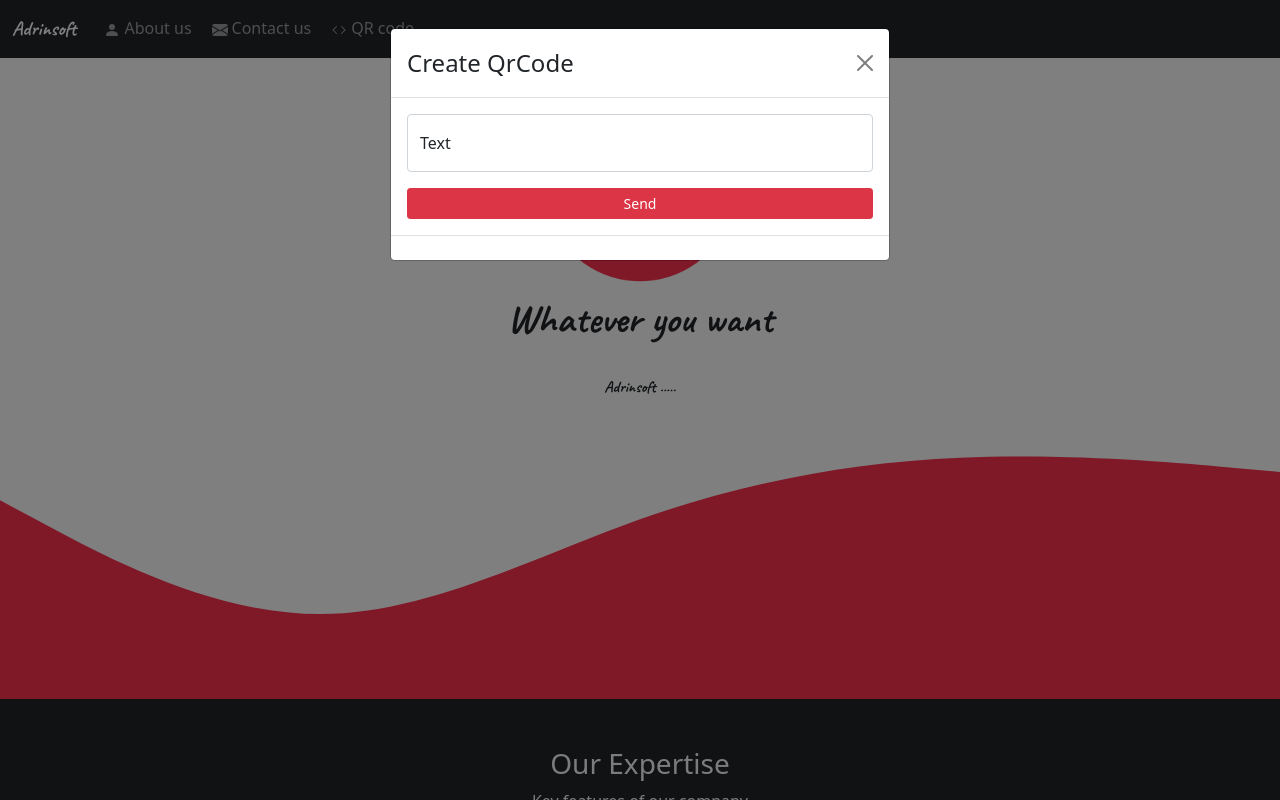
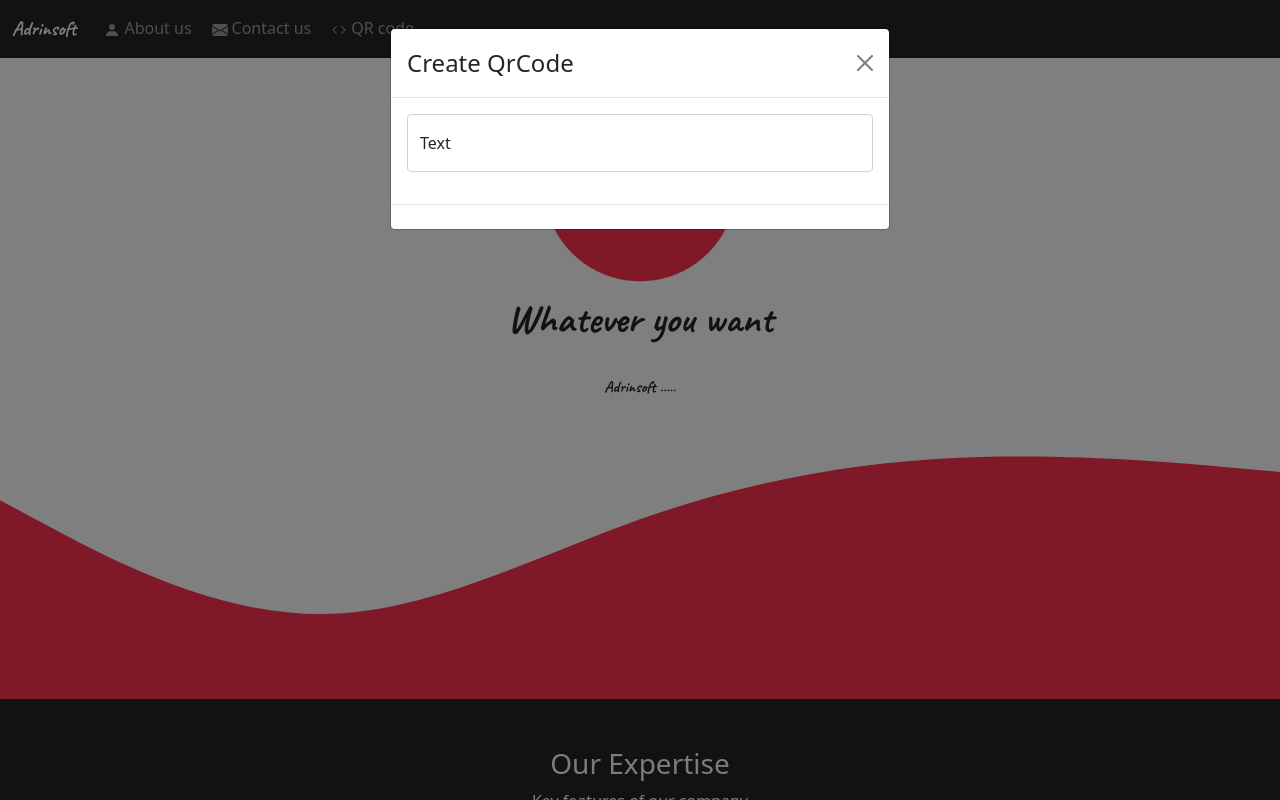
Before and after one commit to nimaessi/adrinsoft-react, a React (Create React App) app: page / in a window 1280 px wide. Both pictures are taken after a click on the button "QR code". Shown: the top 800 px of the page. Built offline with nearby package versions, Linux system fonts and the light colour scheme.

Commit message:
bug fix :wink:

```diff
--- a/src/components/NavBar.js
+++ b/src/components/NavBar.js
@@ -2,7 +2,6 @@ import { Navbar , Nav , Container } from 'react-bootstrap';
 import { useState } from 'react';
 import * as Icon from 'react-bootstrap-icons';
 import { Link } from "react-scroll";
-import Button from 'react-bootstrap/Button';
 import Modal from 'react-bootstrap/Modal';
 import caveat from '../fonts.module.css';
 import Form from 'react-bootstrap/Form';
@@ -21,11 +20,6 @@ const NavBar = () => {
         const value = event.target.value;
         setInputs(values => ({...values, [name]: value}))
     }
-
-    const handleSubmit = () =>{
-
-    }
-
     const myStyle = {
         opacity: 1,
     };
@@ -78,10 +72,10 @@ const NavBar = () => {
                 <Modal.Title>Create QrCode</Modal.Title>
             </Modal.Header>
             <Modal.Body>
-                {inputs.data !=null ?
+                {inputs.data !=null && inputs.data.length>0 ?
                 <QrCode text={inputs.data}/>:""
                 }
-                <form onSubmit={handleSubmit}>
+                <form>
                     <Form.Floating className="mb-3">
                         <Form.Control
                         name="data"
@@ -92,11 +86,6 @@ const NavBar = () => {
                         />
                         <label htmlFor="floatingInputCustom">Text</label>
                     </Form.Floating>
-                    <div className="d-grid gap-2 mx-auto">
-                        <Button variant="danger" size="sm" type="submit">
-                            Send
-                        </Button>
-                    </div>
                 </form>
             </Modal.Body>
             <Modal.Footer>
--- a/src/components/QrCode.js
+++ b/src/components/QrCode.js
@@ -8,6 +8,7 @@ const QrCode = (props) => {
 
     try{
       return(
+        <div className="text-center m-3">
           <Image
             text={props.text}
             options={{
@@ -23,6 +24,8 @@ const QrCode = (props) => {
               },
             }}
       />
+
+        </div>
     )
 
     }catch(e){
```
Lines whose indentation alone changed are shown as unchanged.
